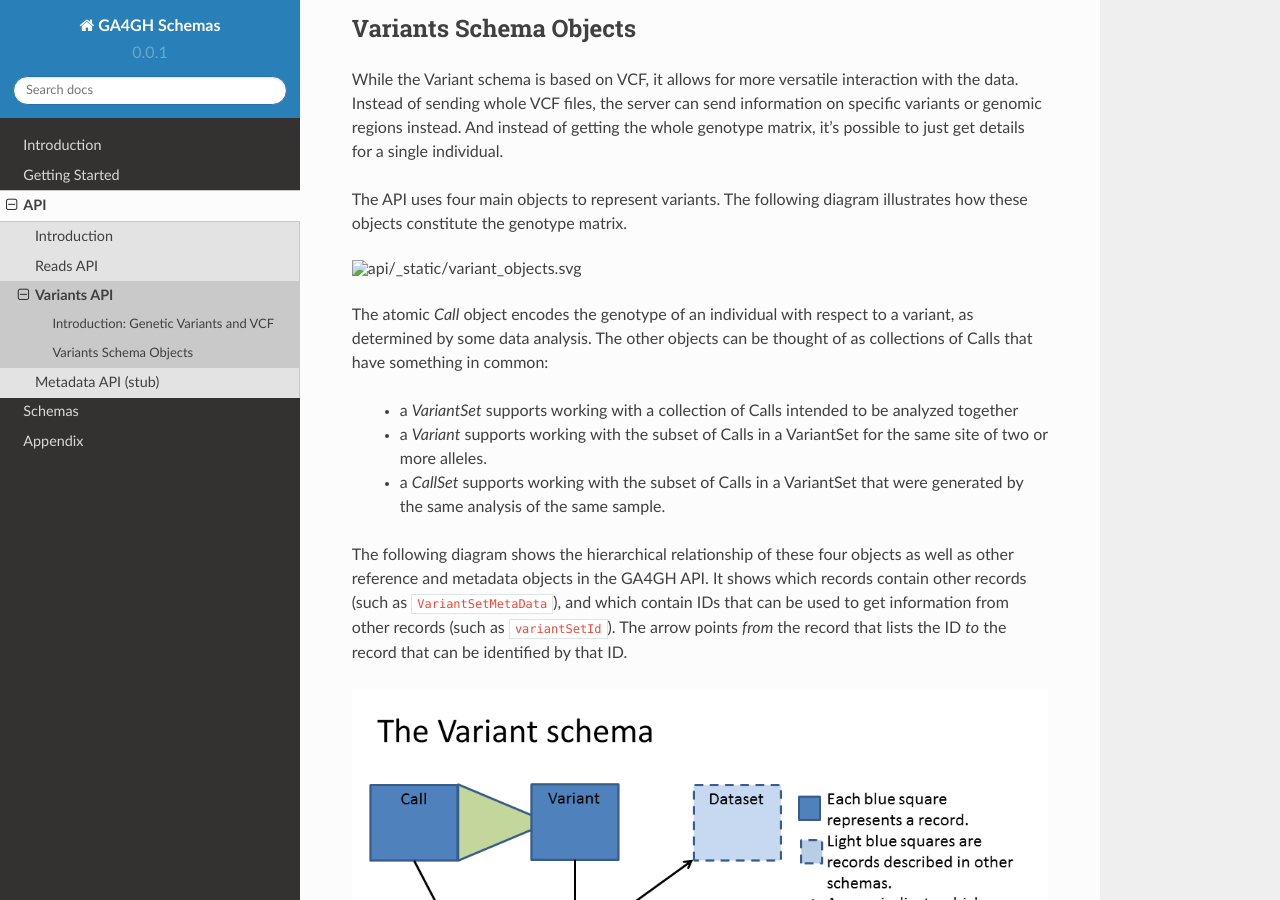
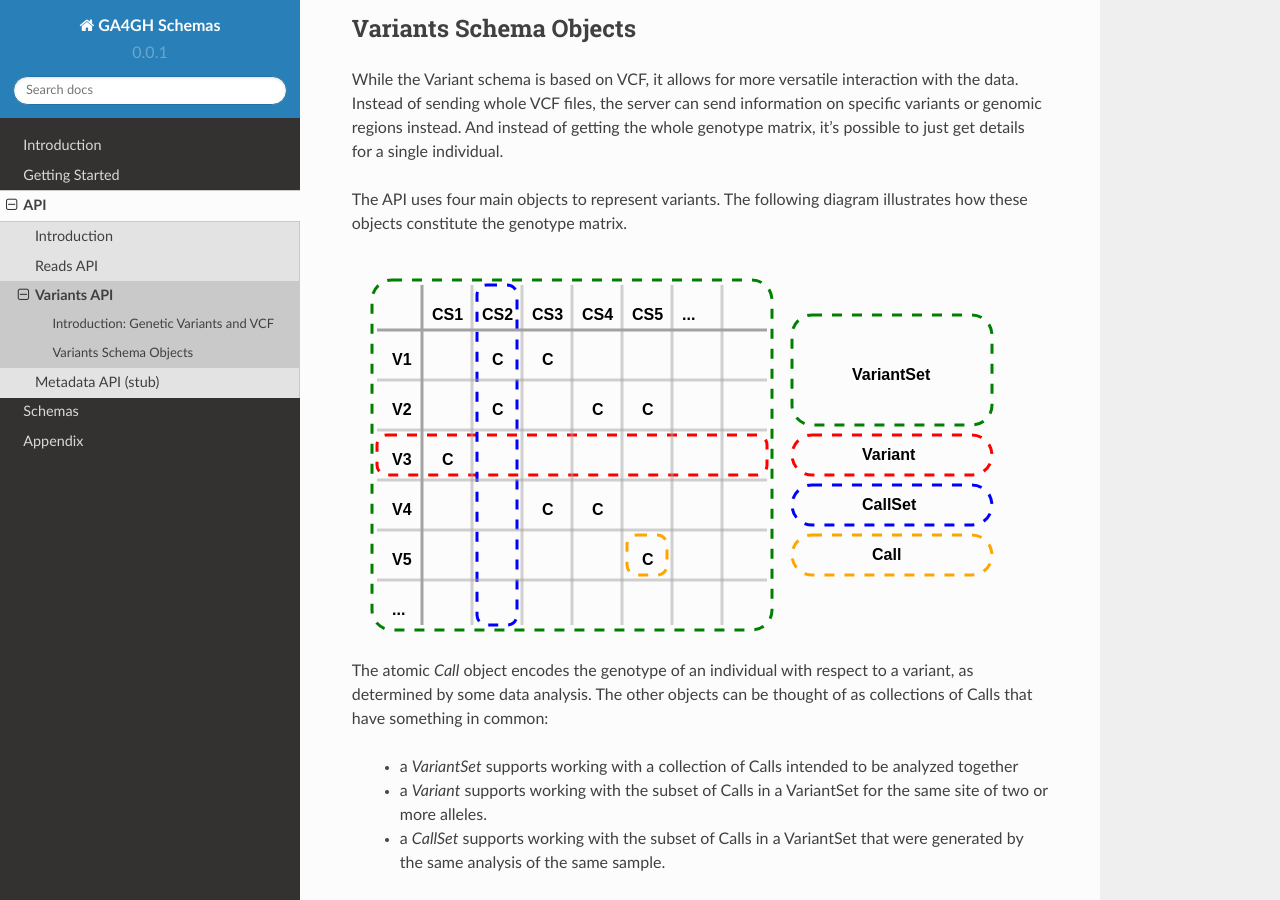
Before and after one commit to ga4gh/ga4gh-schemas, a Sphinx documentation site: the page built from doc/source/api/variants.rst, in a window 1280 px wide and 900 px high, scrolled down 1428 px. Built offline with Sphinx 7.4.7 and the Read the Docs theme 2.0.0, drawn with Linux system fonts in a browser that asks for light colours; pages that are not in the unit, such as notebooks, are missing from menus.

Commit message:
Fixed one more broken image link

```diff
--- a/doc/source/api/variants.rst
+++ b/doc/source/api/variants.rst
@@ -48,7 +48,7 @@ While the Variant schema is based on VCF, it allows for more versatile interacti
 
 The API uses four main objects to represent variants. The following diagram illustrates how these objects constitute the genotype matrix.
 
-.. image:: _static/variant_objects.svg
+.. image:: /_static/variant_objects.svg
 
 The atomic `Call` object encodes the genotype of an individual with respect to a variant, as determined by some data analysis. The other objects can be thought of as collections of Calls that have something in common:
 
```
